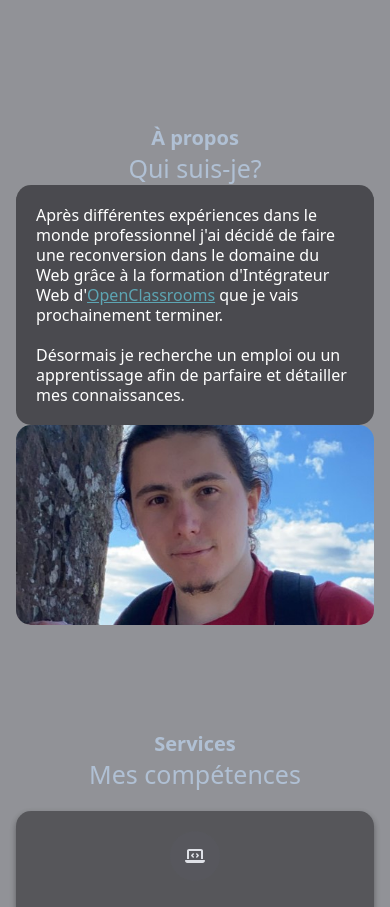
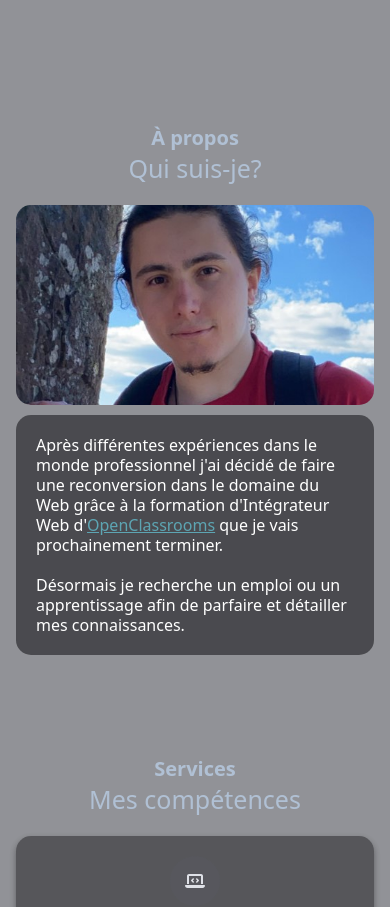
Before and after one commit to Brossierclement/portfoliod2, a React (Vite) app: page / in a window 390 px wide. Shown: the part 820-1727 px from the top of the page. Built offline with nearby package versions, Linux system fonts and the light colour scheme; grey boxes are pictures that could not be loaded.

Commit message:
fix: bug on home page

```diff
--- a/src/assets/pages/home/home.jsx
+++ b/src/assets/pages/home/home.jsx
@@ -59,11 +59,11 @@ function Home() {
       </div>
 
       <div className="introduction">
+        <section className="title">
+          <h1 className="main-title">À propos</h1>
+          <p className="main-titled">Qui suis-je?</p>
+        </section>
         <div className="about">
-          <section className="title">
-            <h1 className="main-title">À propos</h1>
-            <p className="main-titled">Qui suis-je?</p>
-          </section>
           <p className="introduction-description">
             Après différentes expériences dans le monde professionnel j'ai
             décidé de faire une reconversion dans le domaine du Web grâce à la
--- a/src/assets/pages/home/home.scss
+++ b/src/assets/pages/home/home.scss
@@ -73,21 +73,15 @@
     gap: 20px;
     max-width: 1024px;
     .about {
-      // display: flex;
+      display: flex;
       gap: 10px;
-      // grid-template-areas:
-      //   "a a a"
-      //   "b b c";
       width: 100%;
-      .title {
-        // grid-area: a;
-      }
       .introduction-description {
         background-color: rgba(28, 28, 31, 0.6);
         border-radius: 15px;
         color: white;
+        flex: 2;
         font-size: 16px;
-        // grid-area: b;
         line-height: 20px;
         margin: 0;
         padding: 20px;
@@ -97,7 +91,7 @@
       }
       .introduction-image {
         border-radius: 15px;
-        // grid-area: c;
+        flex: 1;
         height: 100%;
         max-height: 200px;
         object-fit: cover;
@@ -106,26 +100,11 @@
     }
     @media (max-width: 768px) {
       .about {
-        // grid-template-areas:
-        //   "a a c"
-        //   "b b b";
-        // .title {
-        //   display: flex;
-        //   flex-direction: column;
-        //   justify-content: center;
-        // }
       }
     }
     @media (max-width: 425px) {
       .about {
-        // grid-template-areas:
-        //   "a a c"
-        //   "b b b";
-        // .title {
-        //   display: flex;
-        //   flex-direction: column;
-        //   justify-content: center;
-        // }
+        flex-direction: column-reverse;
       }
     }
   }
```
